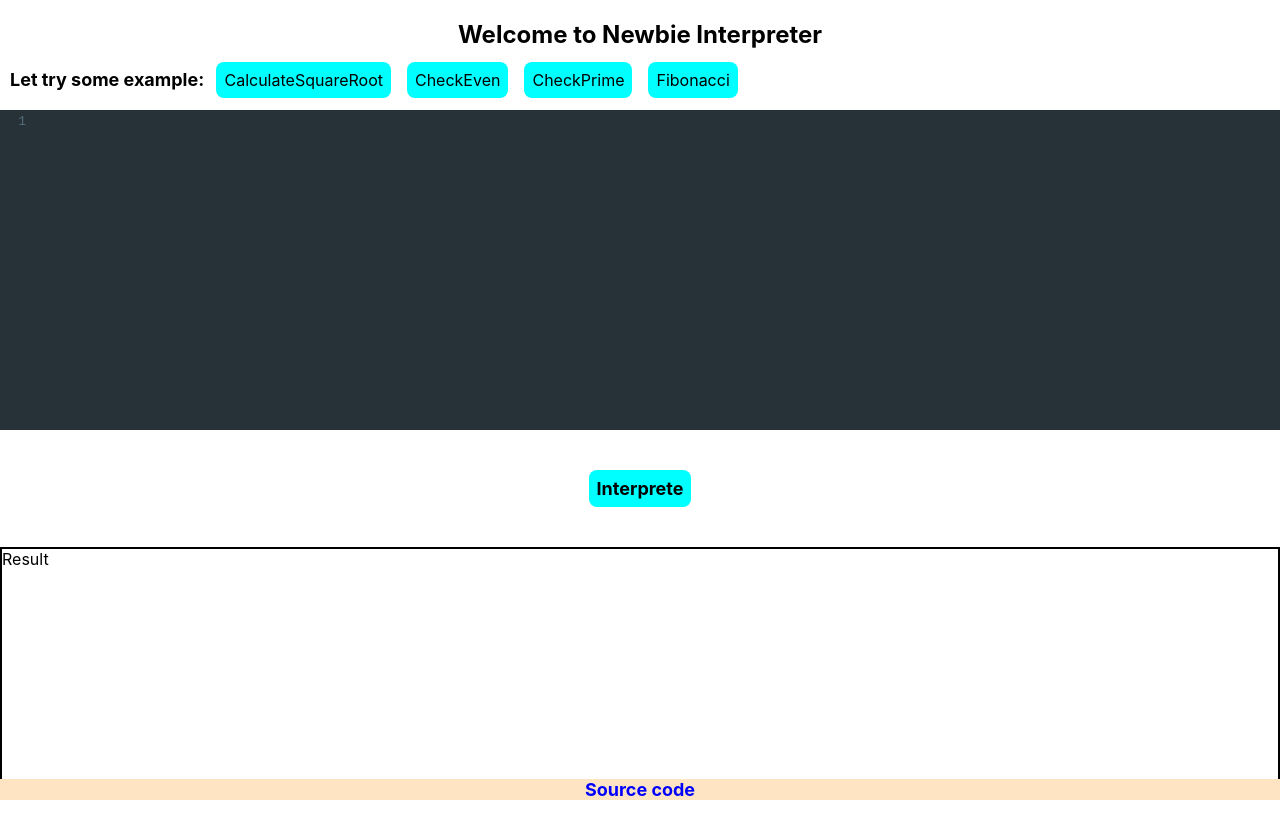
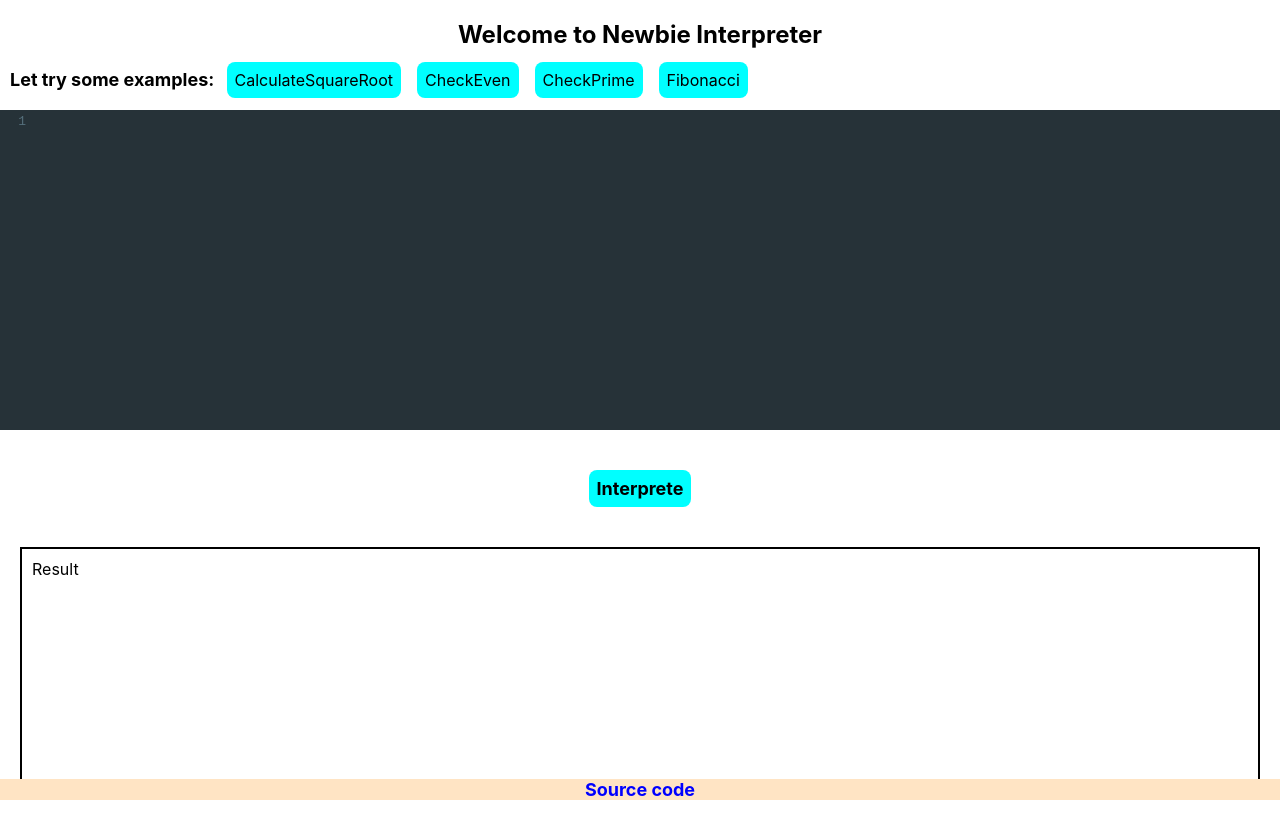
Before and after one commit to binhphanhai/newbie-interpreter, a Next.js app: page / in a window 1280 px wide. Shown: the top 838 px of the page. Built offline with nearby package versions, Linux system fonts and the light colour scheme.

Commit message:
update[result-panel]: show result

```diff
--- a/component/resultPanel.tsx
+++ b/component/resultPanel.tsx
@@ -1,17 +1,30 @@
 import React, { useState } from "react";
+import { interprete } from "../helper/interpreteUtils";
 
 interface ResultPanelProps {
   code: string;
 }
 
 const ResultPanel: React.FC<ResultPanelProps> = (props) => {
-  const [result, setResult] = useState("Result");
+  const { code } = props;
+  const [result, setResult] = useState<string[]>(["Result"]);
+
+  const handleInterprete = () => {
+    const result = interprete(code);
+    setResult(result);
+  };
   return (
     <div>
       <div className="button-container">
-        <span className="button title">Interprete</span>
+        <span className="button title" onClick={handleInterprete}>
+          Interprete
+        </span>
       </div>
-      <div className="result-zone">{result}</div>
+      <div className="result-zone">
+        {result.map((value, index) => (
+          <div key={index}>{value}</div>
+        ))}
+      </div>
     </div>
   );
 };
--- a/pages/index.tsx
+++ b/pages/index.tsx
@@ -7,13 +7,12 @@ import { readFiles } from "../helper/fileReader";
 
 const Home = ({ examples }: InferGetStaticPropsType<typeof getStaticProps>) => {
   const [code, setCode] = useState("");
-  console.log(code);
   return (
     <div>
       <div>
         <h2>Welcome to Newbie Interpreter</h2>
         <div className="example-container">
-          <span className="title">Let try some example: </span>
+          <span className="title">Let try some examples: </span>
           {Object.keys(examples).map((itemKey) => (
             <ExampleItem
               key={itemKey}
@@ -35,7 +34,6 @@ const Home = ({ examples }: InferGetStaticPropsType<typeof getStaticProps>) => {
 
 export const getStaticProps: GetStaticProps = async (context) => {
   const examples = readFiles("examples/");
-
   return {
     props: {
       examples,
--- a/styles/globals.css
+++ b/styles/globals.css
@@ -67,8 +67,8 @@ h2 {
 }
 
 .result-zone {
-  margin-top: 32px;
-  margin-bottom: 100px;
+  margin: 32px 20px 100px 20px;
+  padding: 10px;
   height: 30vh;
   overflow-y: scroll;
   border: 2px solid black;
```
